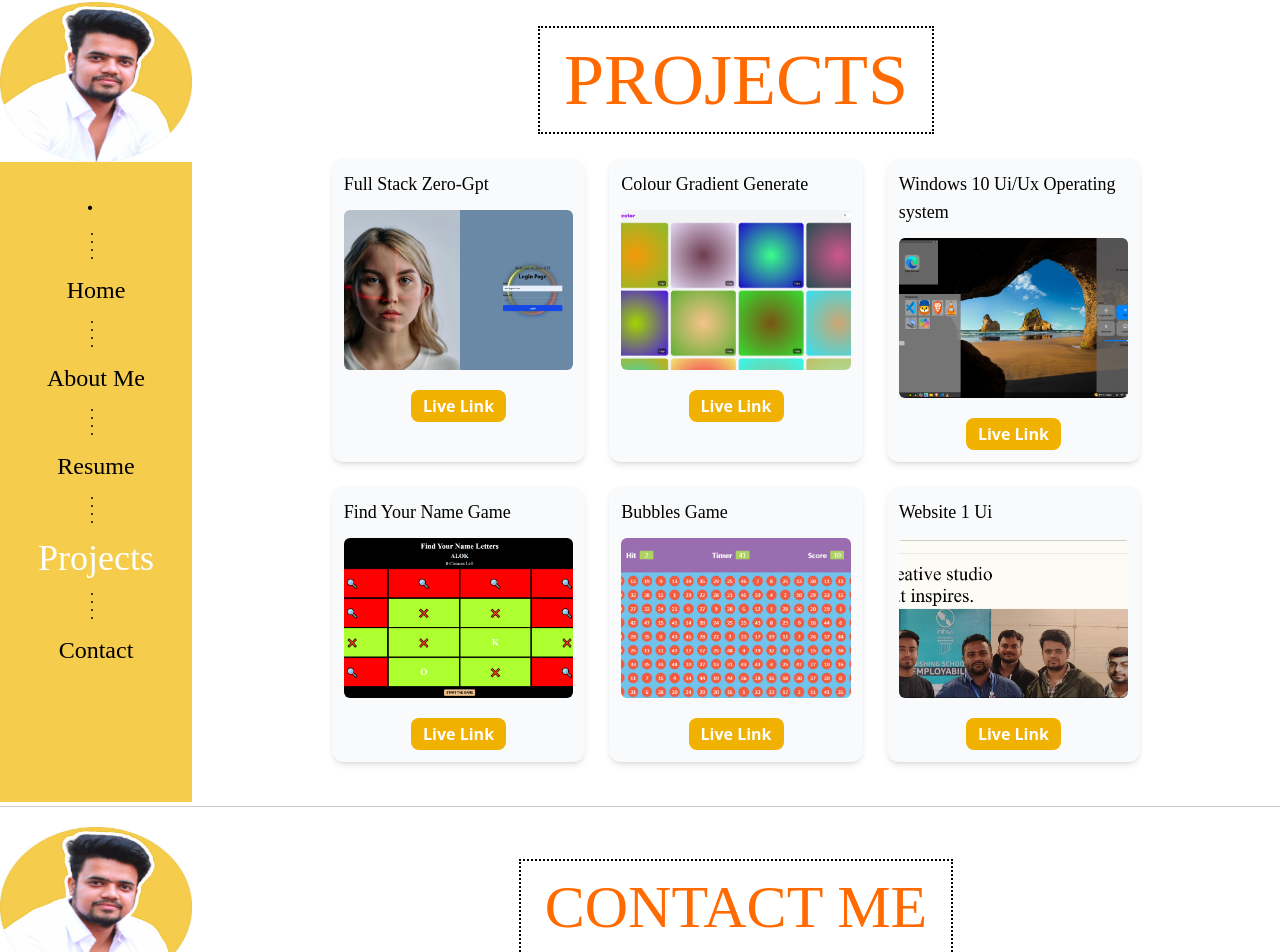
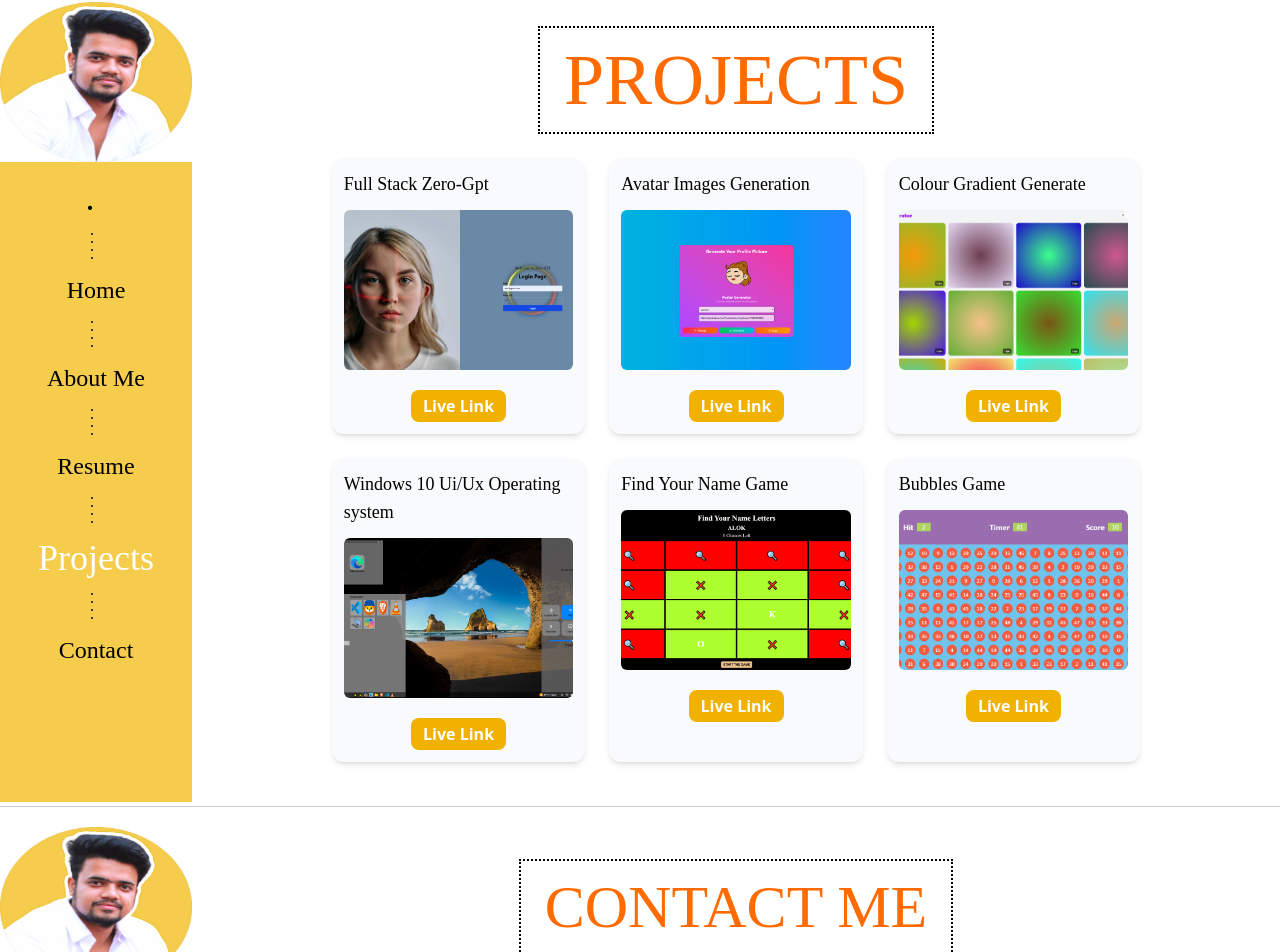
Before and after one commit to alokbhakta/portfolio-ALOK-, a React (Vite) app: page / in a window 1280 px wide. Shown: the part 2470-3422 px from the top of the page. Built offline with nearby package versions, Linux system fonts and the light colour scheme; grey boxes are pictures that could not be loaded; a web font is replaced by a local one.

Commit message:
added no.8 project

```diff
--- a/index.html
+++ b/index.html
@@ -5,7 +5,7 @@
     <link rel="icon" type="image/svg+xml" href="/vite.svg" />
     <meta name="viewport" content="width=device-width, initial-scale=1.0" />
     <link rel="stylesheet" href="/src/index.css">
-    <title>Vite + React</title>
+    <title>Alok-Protfolio</title>
   </head>
   <body>
     <div id="root"></div>
--- a/src/pages/Page4.jsx
+++ b/src/pages/Page4.jsx
@@ -14,6 +14,7 @@ import res1 from "/src/pages/images/Res1.png";
 import res2 from "/src/pages/images/Res2.png";
 import colGene from "/src/pages/images/ColorGredient.png";
 import Aichat from "/src/pages/images/AiChat.png";
+import { imageGen } from "./images/Images";
 
 gsap.registerPlugin(ScrollTrigger);
 
@@ -90,6 +91,12 @@ function Page4({ scrollToSection }) {
       img: Aichat,
       live: "https://zero-gpt-frontend.vercel.app/",
       github: "https://github.com/alokbhakta/Zero-Gpt-Backend",
+    },
+    {
+      title: "Avatar Images Generation",
+      img: imageGen,
+      live: "https://calm-taiyaki-ec1466.netlify.app/",
+      github: "https://github.com/alokbhakta/Avatar-image-generation",
     },
     {
       title: "Colour Gradient Generate",
--- /dev/null
+++ b/src/pages/images/Images.jsx
@@ -0,0 +1,3 @@
+import imageGen from "./ImageGen.png";
+
+export {imageGen};
```
Also changed, not shown: src/pages/images/ImageGen.png (added).
